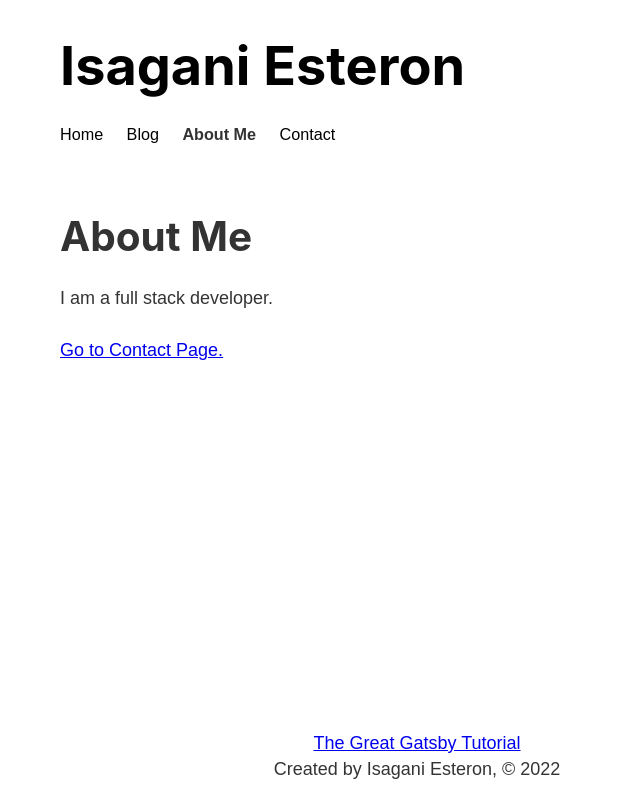
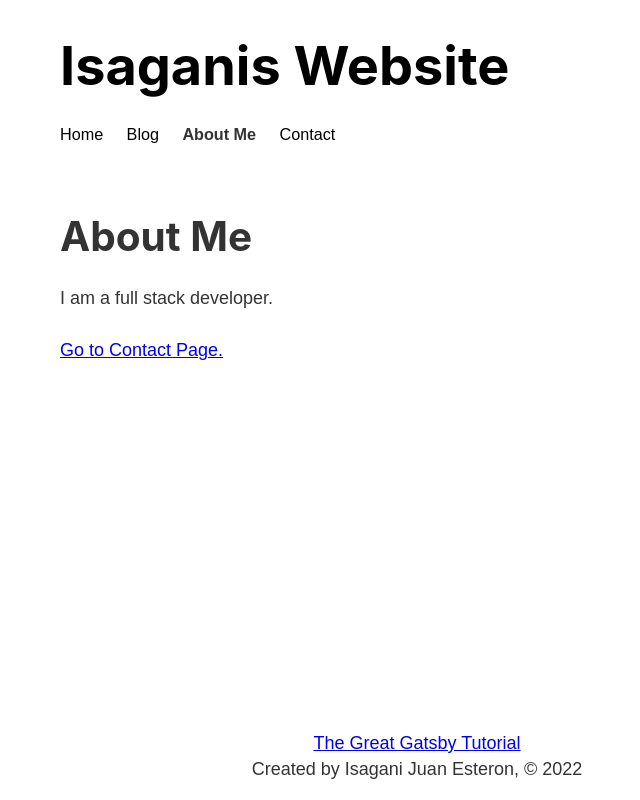
Before and after one commit to isaganiesteron/gatsby-page, a Gatsby site: page /about in a window 1280 px wide. Shown: the whole page, without its empty margins (223-863 px from the left). Built offline with nearby package versions, Linux system fonts and the light colour scheme; Gatsby itself is replaced by a stand-in of ours.

Commit message:
using graphql

```diff
--- a/gatsby-config.js
+++ b/gatsby-config.js
@@ -6,5 +6,18 @@
 
 module.exports = {
   /* Your site config here */
-  plugins: ["gatsby-plugin-sass"],
+  siteMetadata: {
+    title: "Isaganis Website",
+    author: "Isagani Juan Esteron",
+  },
+  plugins: [
+    "gatsby-plugin-sass",
+    {
+      resolve: "gatsby-source-filesystem",
+      options: {
+        name: "src",
+        path: `${__dirname}/src/`,
+      },
+    },
+  ],
 }
--- a/package.json
+++ b/package.json
@@ -6,7 +6,7 @@
   "license": "0BSD",
   "scripts": {
     "build": "gatsby build",
-    "develop": "gatsby develop",
+    "develop": "env-cmd -f .env.development gatsby develop",
     "format": "prettier --write \"**/*.{js,jsx,ts,tsx,json,md}\"",
     "start": "gatsby develop",
     "serve": "gatsby serve",
@@ -16,11 +16,13 @@
   "dependencies": {
     "gatsby": "^4.23.1",
     "gatsby-plugin-sass": "^5.23.1",
+    "gatsby-source-filesystem": "^4.24.0",
     "node-sass": "^7.0.3",
     "react": "^18.1.0",
     "react-dom": "^18.1.0"
   },
   "devDependencies": {
+    "env-cmd": "^10.1.0",
     "prettier": "^2.7.1"
   },
   "repository": {
--- a/src/components/footer.js
+++ b/src/components/footer.js
@@ -1,14 +1,24 @@
 import React from "react"
 import * as footerStyles from "./footer.module.scss"
+import { graphql, useStaticQuery } from "gatsby"
 
 const Footer = () => {
+  const data = useStaticQuery(graphql`
+    query {
+      site {
+        siteMetadata {
+          author
+        }
+      }
+    }
+  `)
   return (
     <footer className={footerStyles.footer}>
       <a href="https://www.youtube.com/watch?v=8t0vNu2fCCM&t=16050s">
         The Great Gatsby Tutorial
       </a>
       <br />
-      Created by Isagani Esteron, © 2022
+      Created by {data.site.siteMetadata.author}, © 2022
     </footer>
   )
 }
--- a/src/components/header.js
+++ b/src/components/header.js
@@ -1,8 +1,18 @@
 import React from "react"
-import { Link } from "gatsby"
+import { Link, graphql, useStaticQuery } from "gatsby"
 import * as headerStyles from "./header.module.scss"
 
 const Header = () => {
+  const data = useStaticQuery(graphql`
+    query {
+      site {
+        siteMetadata {
+          title
+        }
+      }
+    }
+  `) //used to query graphql API
+
   return (
     <header className={headerStyles.header}>
       <h1>
@@ -11,7 +21,7 @@ const Header = () => {
           activeClassName={headerStyles.activeNavItem}
           to="/"
         >
-          Isagani Esteron
+          {data.site.siteMetadata.title}
         </Link>
       </h1>
       <nav>
--- /dev/null
+++ b/src/posts/gatsby.md
@@ -0,0 +1,12 @@
+---
+title: "The Great Gatsby Bootcamp"
+date: "2022-09-28"
+---
+
+I'm just learning through a new bootcamp!
+
+## Topics Covered
+
+1. Gatsby
+2. GraphQl
+3. React
```
Also changed, not shown: src/posts/react.md (added, +6 -0 lines), 1 other file.
